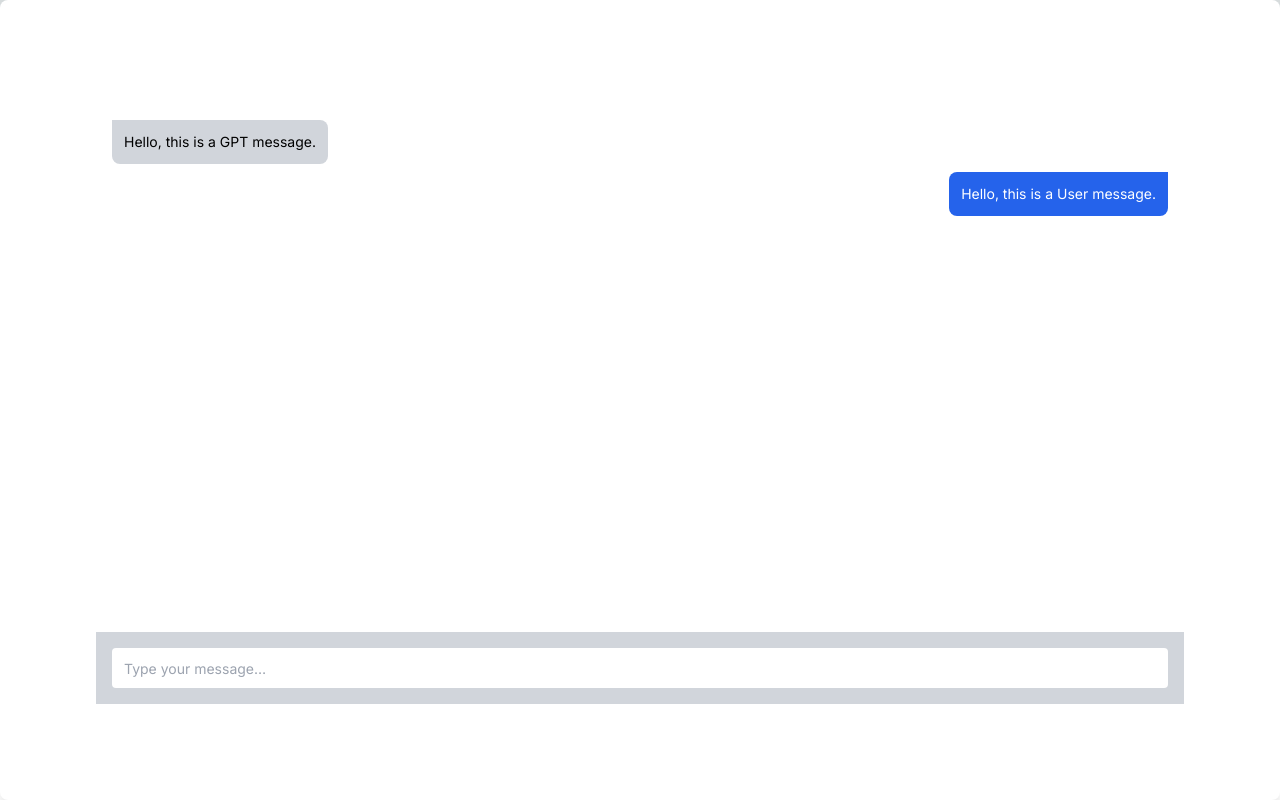
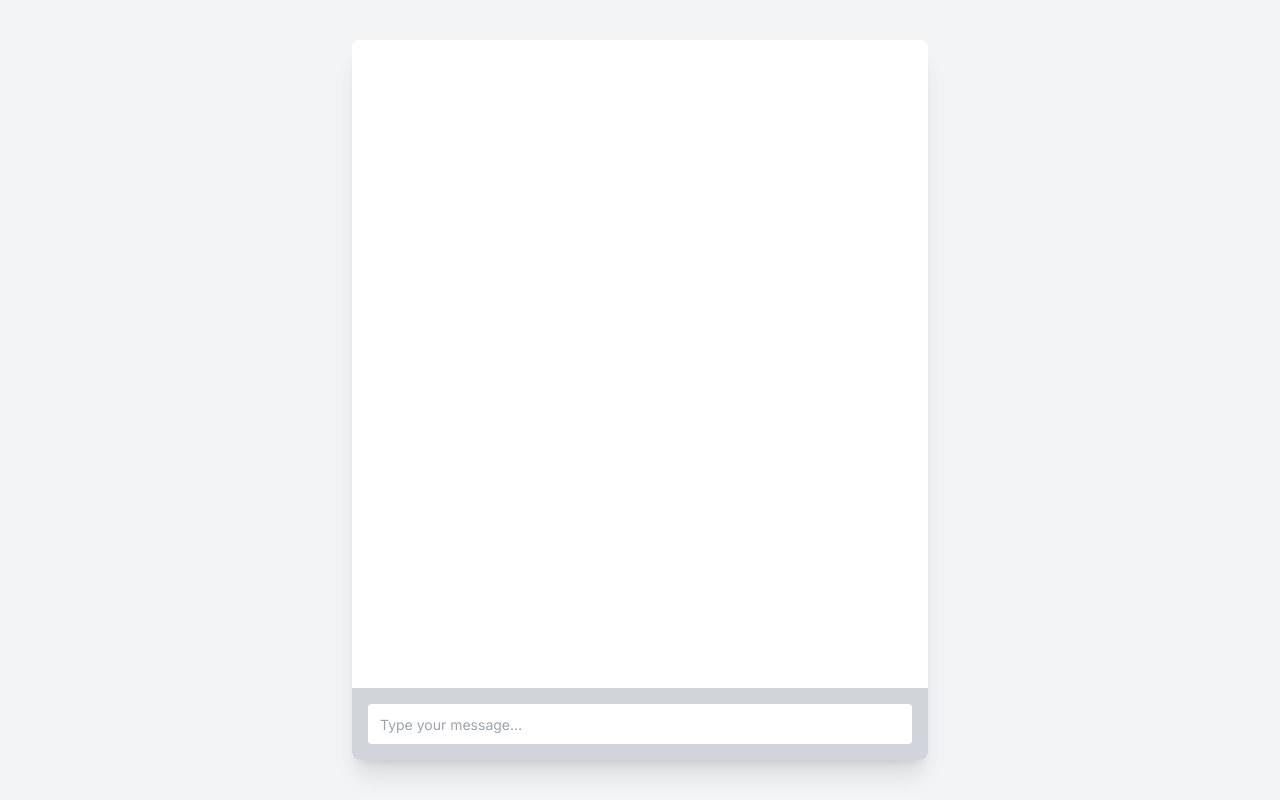
Before and after one commit to quinnmil/pizza, a Next.js app: page / in a window 1280 px wide. Built offline with nearby package versions, Linux system fonts and the light colour scheme.

Commit message:
Chat working with mocked api

```diff
--- /dev/null
+++ b/src/pages/api/mockchat.ts
@@ -0,0 +1,30 @@
+import { NextApiRequest, NextApiResponse } from 'next';
+import { ChatMessage } from '..';
+
+type Data = {
+  response: string;
+};
+
+export default async function handler(req: NextApiRequest, res: NextApiResponse<Data>) {
+  if (req.method === 'POST') {
+    try {
+      const chat: ChatMessage[] = req.body.chatHistory;
+
+      // Process the chat messages and generate a GPT response
+      let gptResponse = 'gptResponse was undefined';
+      const lastMessage: ChatMessage | undefined = chat.slice(-1).pop()
+      if (lastMessage?.role == "system") {
+        gptResponse = 'This is a sample response from GPT.';
+      } else {
+        gptResponse = `GPT answer. Last msg: ${lastMessage?.content}`;
+      }
+
+      res.status(200).json({ response: gptResponse });
+    } catch (error) {
+      res.status(500).json({ response: 'Error processing request.' });
+    }
+  } else {
+    res.setHeader('Allow', 'POST');
+    res.status(405).end('Method Not Allowed');
+  }
+}
--- a/src/pages/index.tsx
+++ b/src/pages/index.tsx
@@ -1,85 +1,56 @@
-import { useState } from 'react'
-import Image from 'next/image'
+import { useState, useEffect } from 'react'
 import { Inter } from 'next/font/google'
 import { initialMessage } from './initialMessage'
-import { ChatCompletionRequestMessage, ChatCompletionRequestMessageRoleEnum } from 'openai'
 
 const inter = Inter({ subsets: ['latin'] })
-
-// let messages = [initialMessage]
-
-// const sendChat = async (message: string) => {
-//   const newMessageObject: ChatCompletionRequestMessage = {
-//     role: "user",
-//     content: message
-//   }
-//   messages = [...messages, newMessageObject]
-//   const res = await fetch("/api/chat", {
-//     method: "POST",
-//     headers: {
-//       'Content-Type': 'application/json'
-//     },
-//     body: JSON.stringify({
-//       messages
-//     })
-//   })
-//   const responseMessageObject: ChatCompletionRequestMessageRoleEnum = {
-//     role: res.role,
-
-//   }
-//   messages = [
-//     ...messages,
-//     res
-//   ]
-// }
 
 interface ChatProps {
   children: React.ReactNode;
 }
 
+export interface ChatMessage {
+  content: string;
+  role: string;
+}
+
 const Chat: React.FC<ChatProps> = ({ children }) => {
   return (
-    <div className="flex flex-col flex-grow h-0 p-4 overflow-auto">
+    <div className="flex flex-col flex-grow h-0 p-4 overflow-auto bg-white">
       {children}
     </div>
   );
 };
 
-interface MessageProps {
-  message: string;
-  role: 'gpt' | 'user';
-}
-
-const GPTMessage: React.FC<MessageProps> = ({ message }) => {
+const GPTMessage: React.FC<ChatMessage> = ({ content }) => {
   return (
     <div className="flex w-full mt-2 space-x-3 max-w-xs">
       <div>
-        <div className="bg-gray-300 p-3 rounded-r-lg rounded-bl-lg">
-          <p className="text-sm">{message}</p>
+        <div className="bg-gray-400 text-white p-3 rounded-r-lg rounded-bl-lg">
+          <p className="text-sm">{content}</p>
         </div>
       </div>
     </div>
   );
 };
 
-const UserMessage: React.FC<MessageProps> = ({ message }) => {
+const UserMessage: React.FC<ChatMessage> = ({ content }) => {
   return (
     <div className="flex w-full mt-2 space-x-3 max-w-xs ml-auto justify-end">
       <div>
         <div className="bg-blue-600 text-white p-3 rounded-l-lg rounded-br-lg">
-          <p className="text-sm">{message}</p>
+          <p className="text-sm">{content}</p>
         </div>
       </div>
     </div>
   );
 };
 
-const Input: React.FC<{ onSubmit: (message: string, role: 'gpt' | 'user') => void; role: 'gpt' | 'user' }> = ({ onSubmit, role }) => {
+const Input: React.FC<{ onSubmit: (userMessage: ChatMessage) => void; role: string }> = ({ onSubmit, role }) => {
   const [inputValue, setInputValue] = useState('');
 
   const handleSubmit = (event: React.FormEvent) => {
     event.preventDefault();
-    onSubmit(inputValue, role);
+    onSubmit({ content: inputValue, role: role });
     setInputValue('');
   };
 
@@ -97,28 +68,68 @@ const Input: React.FC<{ onSubmit: (message: string, role: 'gpt' | 'user') => voi
 };
 
 export default function Home() {
-  const [messages, setMessages] = useState<MessageProps[]>([
-    { message: 'Hello, this is a GPT message.', role: 'gpt' },
-    { message: 'Hello, this is a User message.', role: 'user' },
-  ]);
+  const [chat, setChat] = useState<ChatMessage[]>([]);
 
-  const handleNewMessage = (message: string, role: 'gpt' | 'user') => {
-    setMessages([...messages, { message, role }]);
+  const sendMessage = async (message: ChatMessage) => {
+    let chatHistory = [...chat, message]
+
+    const res = await fetch("/api/mockchat", {
+      method: "POST",
+      headers: {
+        'Content-Type': 'application/json'
+      },
+      body: JSON.stringify({
+        chatHistory
+      })
+    })
+
+    const gptResponse = await res.json()
+    const gptMessage: ChatMessage = {
+      content: gptResponse.response,
+      role: "assistant",
+    }
+
+    return gptMessage;
+  }
+
+  useEffect(() => {
+    const sendInitialMessage = async () => {
+      const gptGreeting = await sendMessage(initialMessage);
+      setChat((prevChat) => [...prevChat, gptGreeting]);
+    };
+
+    sendInitialMessage();
+  }, []); // The empty array dependency makes sure this runs only on the initial render
+
+
+  const handleNewMessage = async (userMessage: ChatMessage) => {
+    // Update the chat state with the user message
+    setChat((prevChat) => [...prevChat, userMessage]);
+
+    // Call sendMessage with the user message and wait for the GPT response
+    const gptMessage = await sendMessage(userMessage);
+
+    // Update the chat state with the GPT response
+    setChat((prevChat) => [...prevChat, gptMessage]);
   };
 
   return (
-    <main className={`flex min-h-screen flex-col flex-grow w-full max-w-full bg-white shadow-xl rounded-lg justify-between p-24 ${inter.className}`}>
+    <main className={`flex flex-col items-center justify-center w-full min-h-screen bg-gray-100 text-gray-800 p-10 ${inter.className}`}>
+      <div className="flex flex-col flex-grow w-full max-w-xl bg-white shadow-xl rounded-lg overflow-hidden">
         <Chat>
-        {messages.map((msg, index) =>
-          msg.role === 'gpt' ? (
-            <GPTMessage key={index} message={msg.message} role={msg.role} />
+          {chat
+            .slice(1) // skip the initial system message
+            .map((msg, index) =>
+              msg.role === "assistant" ? (
+                <GPTMessage key={index + 1} content={msg.content} role={msg.role} />
               ) : (
-            <UserMessage key={index} message={msg.message} role={msg.role} />
+                <UserMessage key={index + 1} content={msg.content} role={msg.role} />
               ),
             )}
         </Chat>
 
         <Input onSubmit={handleNewMessage} role="user" />
+      </div>
     </main>
   );
 }
```
Also changed, not shown: src/pages/initialMessage.ts (+3 -4 lines). Lines whose indentation alone changed are shown as unchanged.
